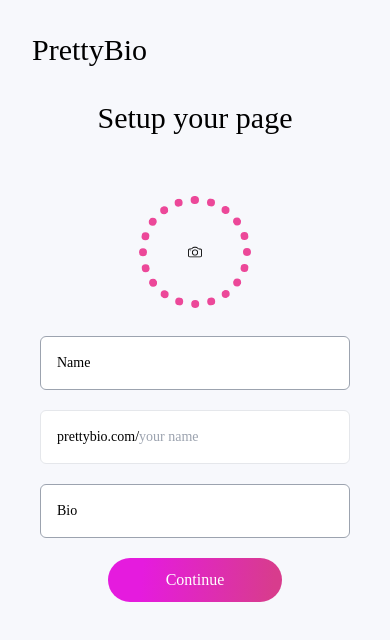
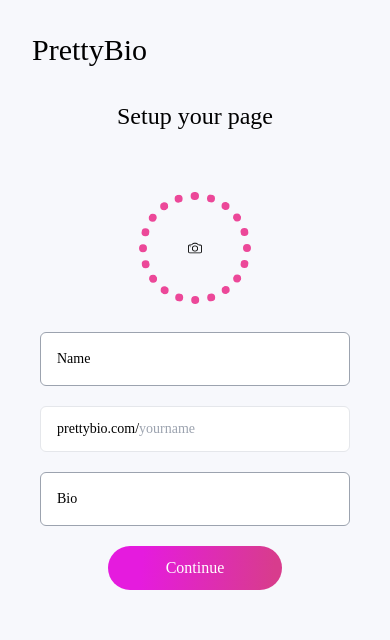
Before and after one commit to devtofunmi/prettybio, a Next.js app: page /Setup in a window 390 px wide. Shown: the top 640 px of the page. Built offline with nearby package versions, Linux system fonts and the light colour scheme; a web font is replaced by a local one.

Commit message:
here goes nothing

```diff
--- a/components/DashBoardNav.jsx
+++ b/components/DashBoardNav.jsx
@@ -39,11 +39,11 @@
     <div className="flex items-center justify-between p-4 bg-white shadow-sm sticky top-0">
       <div>
         <div>
-        <Link href="/">
-          <h2 className="text-3xl">PrettyBio</h2>
-        </Link>
+          <Link href="/">
+            <h2 className="text-3xl">PrettyBio</h2>
+          </Link>
         </div>
-         <div className="text-[12px] block md:hidden mt-2">
+        <div className="text-[12px] block md:hidden mt-2">
           <a
             href={`https://prettybio.netlify.app/${userLinkName}`}
             target="_blank"
@@ -69,8 +69,7 @@
               <img
                 src={userImage}
                 alt="User Image"
-                width={40}
-                height={40}
+                className="w-full h-full rounded-full"
                 crossOrigin="anonymous"
               />
             )}
--- a/components/LoginNavbar.jsx
+++ b/components/LoginNavbar.jsx
@@ -13,7 +13,7 @@
       <div>
         <GradientBorder>
           <Link href="/Signup">
-            <button className="bg-white rounded-full text-sm lg:text-lg px-1 lg:px-4 py-2 ">
+            <button className="bg-white rounded-full text-sm lg:text-lg px-8 lg:px-4 py-2 ">
               Sign up
             </button>
           </Link>
--- a/components/SignupNavbar.jsx
+++ b/components/SignupNavbar.jsx
@@ -13,7 +13,7 @@
       <div>
         <GradientBorder>
           <Link href="/Login">
-            <button className="bg-transparent text-sm lg:text-lg px-8">
+            <button className="bg-transparent text-sm lg:text-lg px-8 py-2 text-white">
               Log in
             </button>
           </Link>
--- a/components/UserInput.jsx.jsx
+++ b/components/UserInput.jsx.jsx
@@ -4,19 +4,19 @@
 
 const UserInput = () => {
   return (
-    <div className="flex items-center text-black justify-center w-full  md:w-[500px] lg:w-1/2  mx-auto my-auto text-sm  lg:text-lg rounded-md mt-10">
+    <div className="flex items-center text-black justify-center w-full  md:w-[500px] lg:w-1/2  px-5  my-auto mx-auto text-sm  lg:text-lg rounded-md mt-10">
       <GradientBorder>
-        <div className="flex items-center bg-white ml-1 pl-2  text-sm rounded-full">
+        <div className="flex items-center bg-white ml-1 pl-2 xm:text-[10px]  text-sm rounded-full">
           <p>prettybio.com/</p>
           <input
             type="text"
             placeholder="your name"
-            className="py-2 px-2 bg-transparent outline-none w-[100px] md:w-[150px]"
+            className="py-2 px-0 bg-transparent outline-none xm:w-[80px w-[100px] md:w-[150px]"
           />
         </div>
         <Link href="/Signup">
           <button
-            className="py-2 h-full px-2 text-white  rounded-full text-sm lg:text-base"
+            className="py-2 h-full px-2 w-[130px] md:w-[150px] text-white  rounded-full text-sm lg:text-base"
 
           >
             Claim my bio
--- a/pages/Setup.jsx
+++ b/pages/Setup.jsx
@@ -126,7 +126,7 @@
         <div className="text-3xl p-8">PrettyBio</div>
       </Link>
       <div className="text-center">
-        <h1 className="text-3xl">Setup your page</h1>
+        <h1 className="text-2xl md:text-3xl">Setup your page</h1>
       </div>
 
       {error && (
@@ -148,7 +148,7 @@
         </div>
       )}
 
-      <div className=" w-full md:w-2/4 text-sm  lg:w-4/12 rounded-xl  m-auto p-10 md:p-[14]  mt-2">
+      <div className="w-full md:w-2/4 text-sm lg:w-4/12 rounded-xl m-auto p-10 md:p-[14] mt-2">
         <div className="flex flex-col mt-3 justify-center">
           <div className="w-28 h-28 m-auto border-8 border-pink-500 border-dotted rounded-full flex justify-center">
             {image ? (
@@ -179,8 +179,8 @@
               <p>prettybio.com/</p>
               <input
                 type="text"
-                placeholder="your name"
-                className="py-4 bg-transparent outline-none"
+                placeholder="yourname"
+                className="py-3 w-[120px] bg-transparent outline-none"
                 onChange={(e) => {
                   setUserLinkName(e.target.value);
                 }}
--- a/pages/[profile].jsx
+++ b/pages/[profile].jsx
@@ -89,7 +89,11 @@
 }, [userData, userID]);
   return (
     <div className="w-[80%] md:w-[60%] text-sm lg:w-[50%] rounded-xl m-auto p-8 mt-2 font-abc">
-      <ShareLinkModal closeModal={closeModal} shareModal={shareModal} userLinkName={userLinkName} />
+      <ShareLinkModal
+        closeModal={closeModal}
+        shareModal={shareModal}
+        userLinkName={userLinkName}
+      />
       {error && (
         <div className="fixed top-0 left-0 right-0 items-center bg-red-500 text-white p-4">
           <div className="flex justify-between">
@@ -127,8 +131,7 @@
               <img
                 src={userImage}
                 alt="User Image"
-                width={500}
-                height={500}
+                className="w-full h-full rounded-full"
                 crossOrigin="anonymous"
               />
             )}
@@ -146,7 +149,6 @@
       <div className="mt-5">
         {loading ? (
           <LinkLoadingSpinner />
-
         ) : userLinks.length === 0 ? (
           <p className="text-center">Link is empty</p>
         ) : (
```
